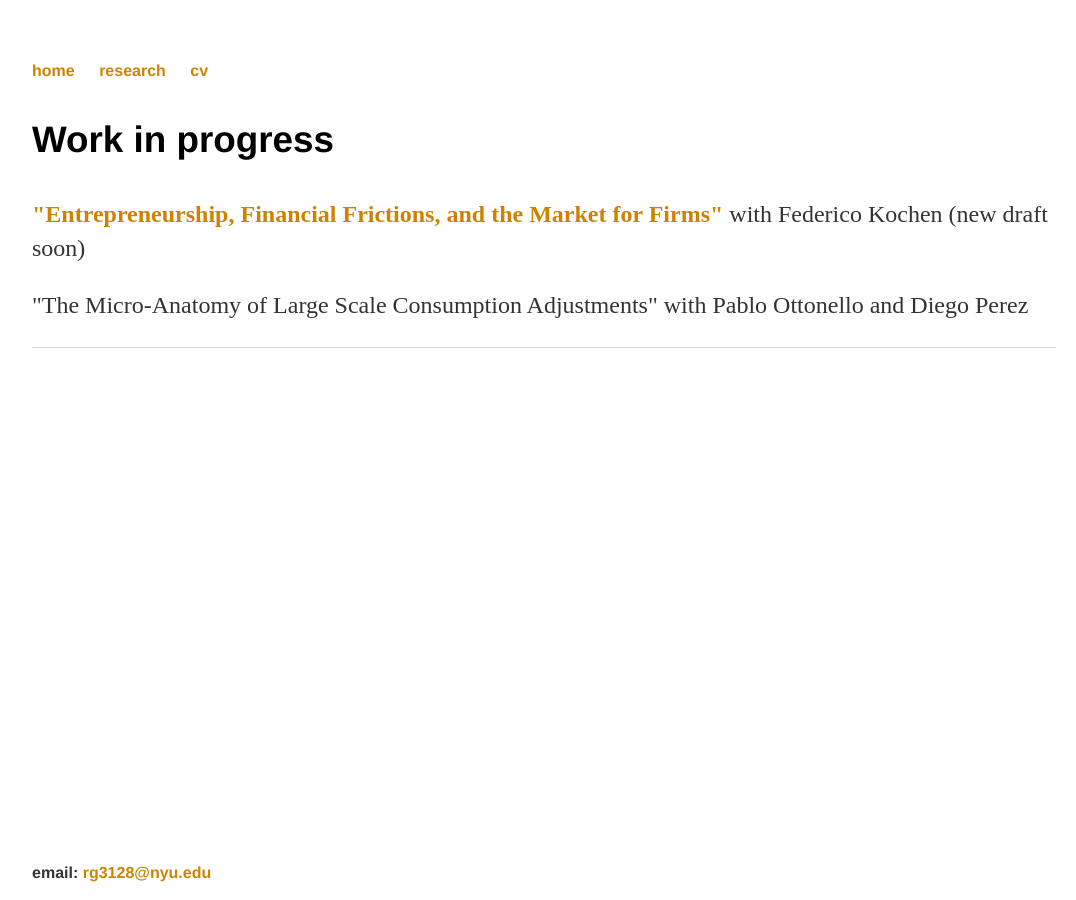
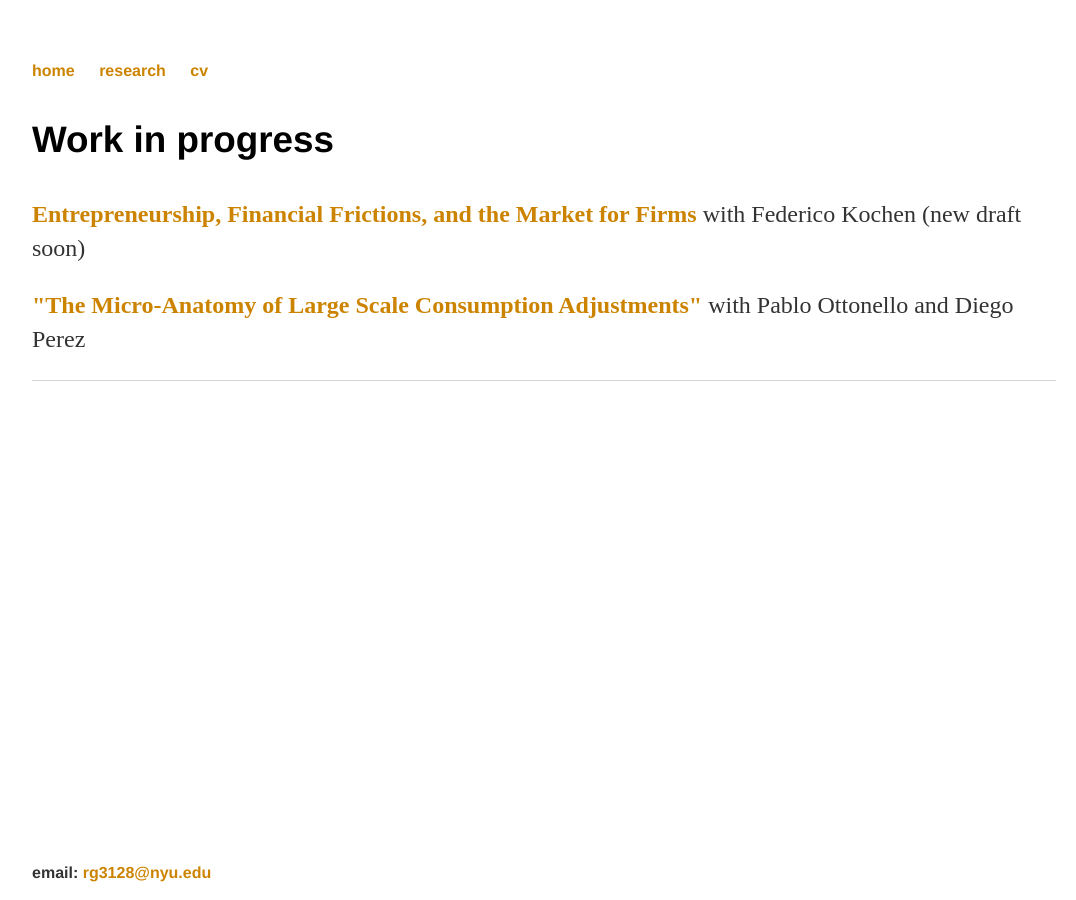
Before and after one commit to rafaguntin/rafaguntin.github.io, a Jekyll site: the page built from research/index.html, in a window 1280 px wide. Shown: the whole page, without its empty margins (96-1172 px from the left). Built offline with Jekyll 4.4.1, drawn with Linux system fonts in a browser that asks for light colours.

Commit message:
Update index.html

```diff
--- a/research/index.html
+++ b/research/index.html
@@ -7,6 +7,7 @@ title: Rafael Guntin - Research
 			<h3> Work in progress </h3>
 			<p> <a style="font-weight: bold"
 			       href="https://www.dropbox.com/s/5y7eh5qdi29uxg1/Entrepreneurship%2C%20Financial%20Frictions%2C%20and%20the%20Market%20of%20Firms.pdf?raw=1"
-			       >"Entrepreneurship, Financial Frictions, and the Market for Firms"</a> with Federico Kochen (new draft soon) </p>
-			<p> "The Micro-Anatomy of Large Scale Consumption Adjustments" with Pablo Ottonello and Diego Perez </p>
+			       >Entrepreneurship, Financial Frictions, and the Market for Firms</a> with Federico Kochen (new draft soon) </p>
+			<p> <a style="font-weight: bold">"The Micro-Anatomy of Large Scale Consumption Adjustments"</a>
+				with Pablo Ottonello and Diego Perez </p>
 		</div>
```
